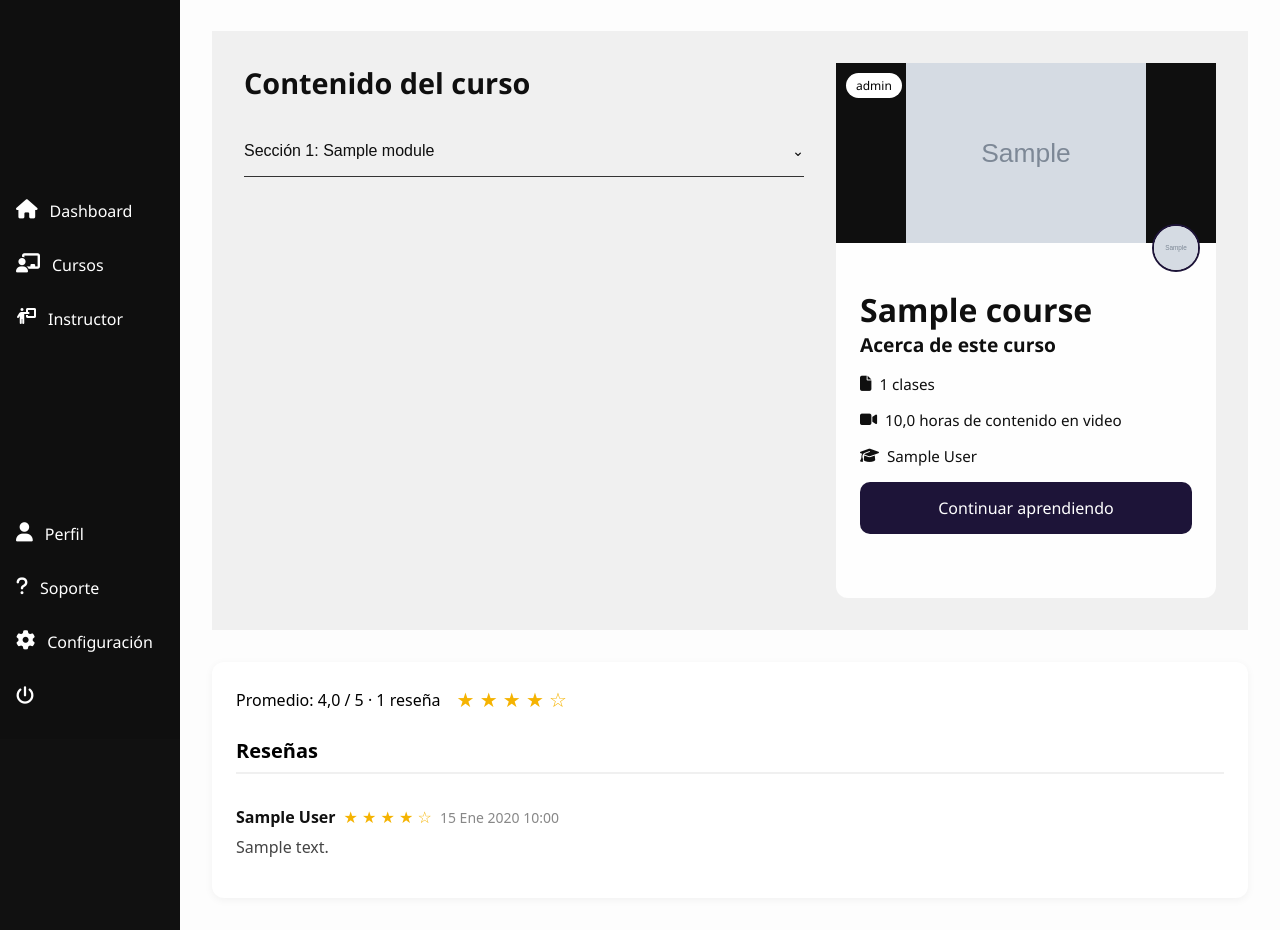
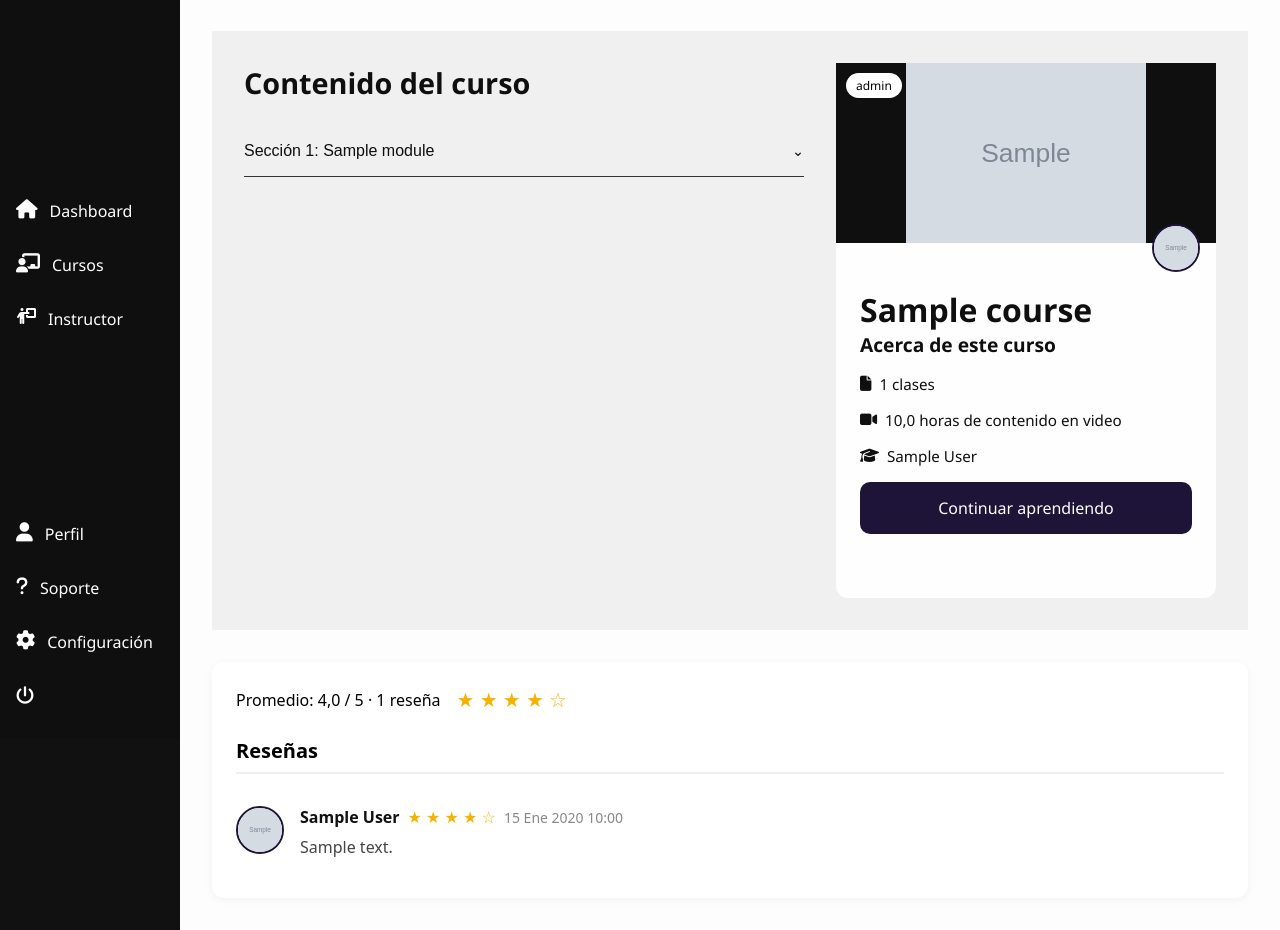
Before and after one commit to Yero-des/devilearn, a Django app: a page that uses apps/courses/templates/courses/course_detail.html in a window 1280 px wide. Shown: the part 61-991 px from the top of the page. Run offline with Django 5.2, Linux system fonts and the light colour scheme; a user stored in the database is signed in; tables that the repository leaves empty hold one stand-in row (values such as "Sample post"); grey boxes marked "Sample" are stand-in pictures; parts of the project's set-up code (start-up, migrations or seed data) failed here and were passed over; some libraries are stand-ins or nearby versions.

Commit message:
Funcionalidad de ver imagen de perfil en la review agregada

```diff
--- a/apps/courses/templates/courses/course_detail.html
+++ b/apps/courses/templates/courses/course_detail.html
@@ -143,6 +143,11 @@
             {% for review in reviews %}
               <li class="review">
 
+                <div class="review-avatar">
+                  <img src="{{ review.user.profile.photo_url }}" alt="{{ review.user.get_full_name }}">
+                </div>
+
+                <div class="review-content">
                   <div class="review-head">
                     <strong>{{ review.user.get_full_name|default:review.user.username }}</strong>
                     <span class="review-stars">
@@ -164,11 +169,12 @@
                   {% if review.comment %}
                     <p>{{ review.comment|linebreaksbr }}</p>
                   {% endif %}
+                </div>
 
               </li>
             {% empty %}
 
-              <li>No hay reseñas todavía.</li>
+              <li>Este curso aún no tiene reseñas todavía.</li>
 
             {% endfor %}
 
--- a/static/css/styles.css
+++ b/static/css/styles.css
@@ -397,13 +397,6 @@ i.fa-solid.fa-star {
     background: white;
     overflow: hidden;
 }
-
-.author-avatar > img {
-    width: 100%;
-    height: 100%;
-    object-fit: cover;
-}
-
 
 .card-body {
     padding: 2.5rem 1.5rem 1.5rem;
@@ -916,10 +909,30 @@ a.btn {
 .review {
     padding: 1rem 0;
     border-bottom: 1px solid #eee;
+    display: flex;
+    gap: 1rem;
 }
 
 .review:last-child {
     border-bottom: none;
+}
+
+.review-avatar {
+    width: 48px;
+    height: 48px;
+    border-radius: 50%;
+    bottom: -24px;
+    right: 16px;
+    border: 2px solid #1d1438;
+    background: white;
+    overflow: hidden;
+}
+
+.author-avatar > img,
+.review-avatar > img {
+    width: 100%;
+    height: 100%;
+    object-fit: cover;
 }
 
 .review-head {
```
Lines whose indentation alone changed are shown as unchanged.
